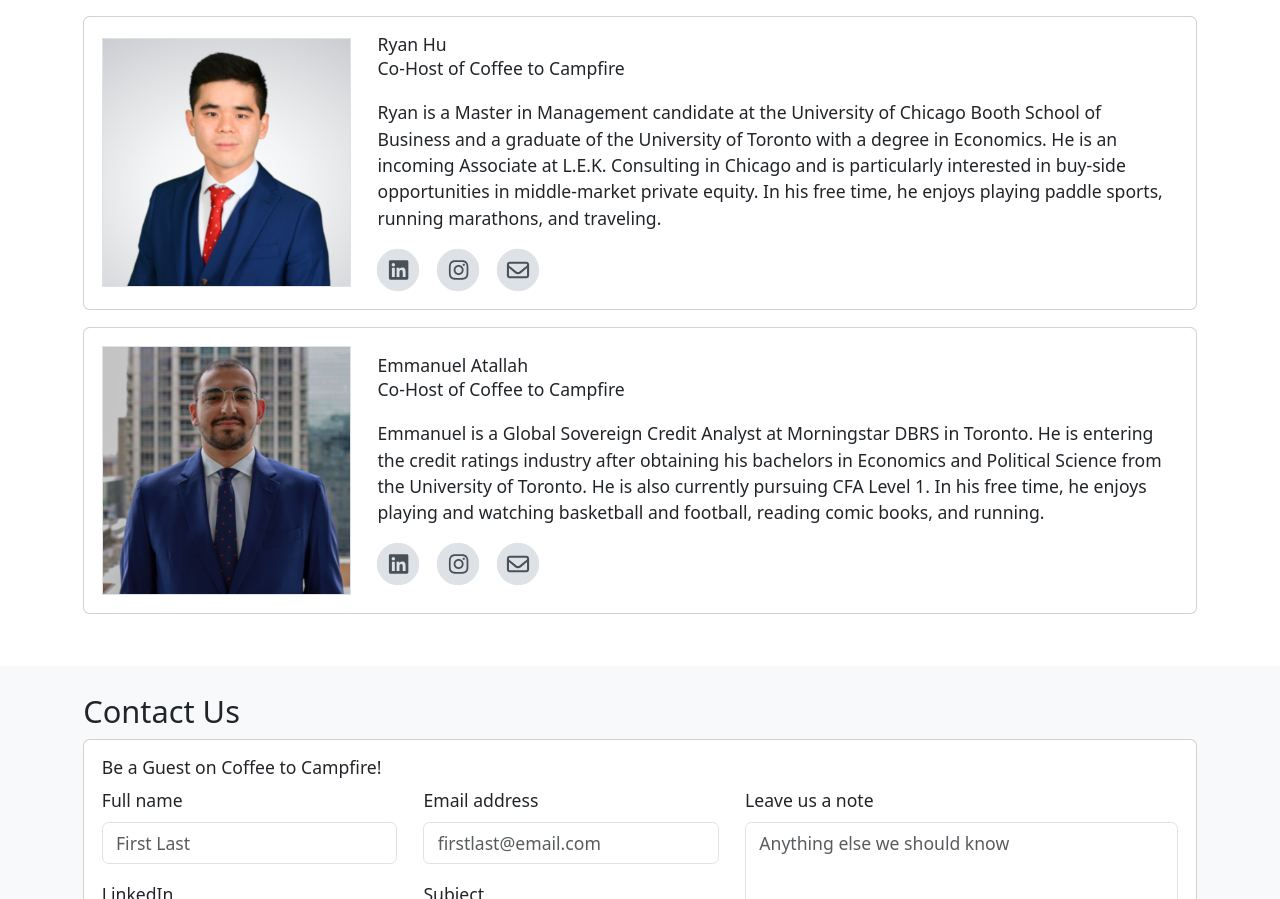
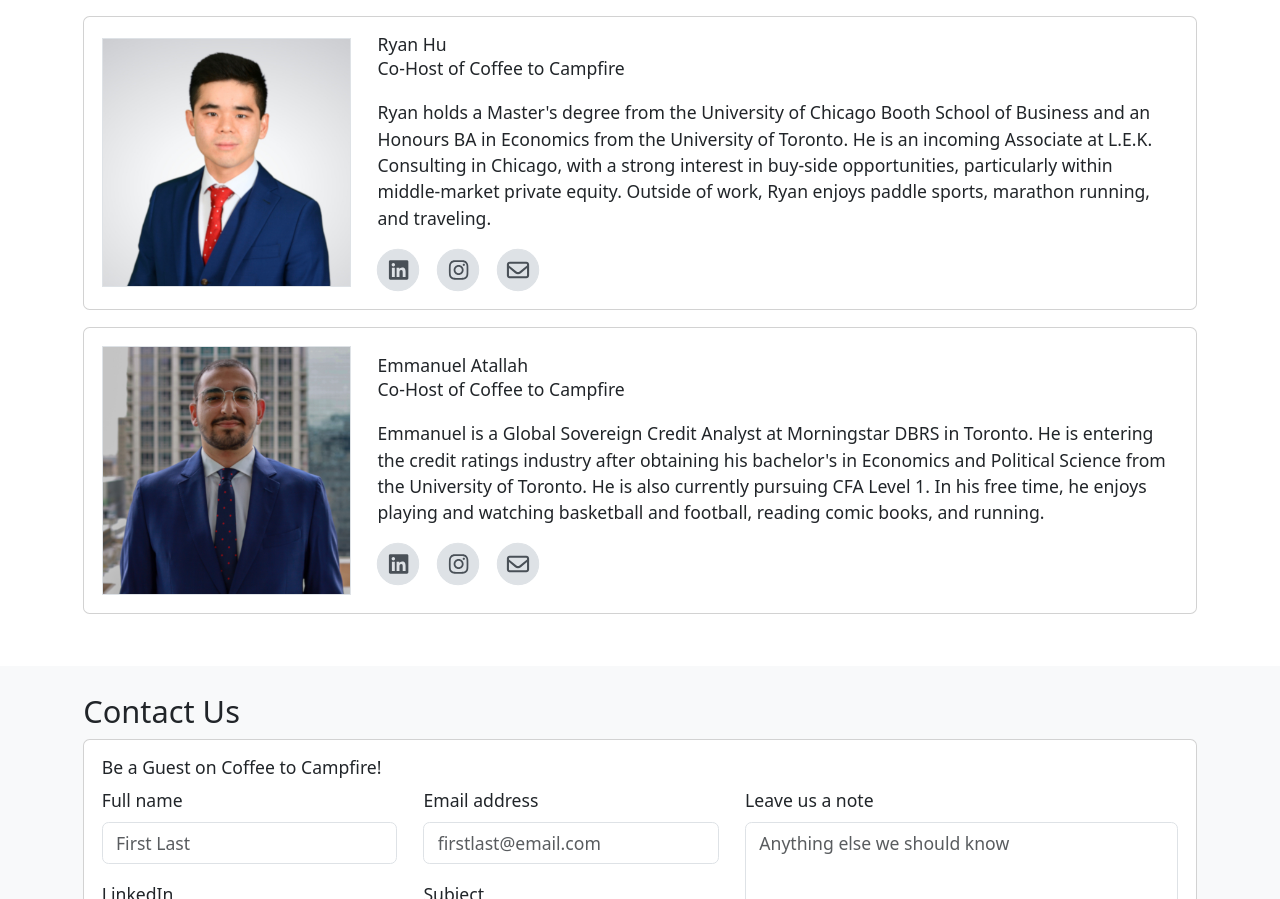
Before and after one commit to willdufault/ctc-podcast, a React (Vite) app: page / in a window 1280 px wide. Shown: the part 1935-2834 px from the top of the page. Built offline with nearby package versions, Linux system fonts and the light colour scheme.

Commit message:
Update index.tsx

```diff
--- a/src/components/About/index.tsx
+++ b/src/components/About/index.tsx
@@ -85,13 +85,13 @@ export default function About() {
                   <h6 className="mb-0">Ryan Hu</h6>
                   <p>Co-Host of Coffee to Campfire</p>
                   <p>
-                    Ryan is a Master in Management candidate at the University
-                    of Chicago Booth School of Business and a graduate of the
-                    University of Toronto with a degree in Economics. He is an
-                    incoming Associate at L.E.K. Consulting in Chicago and is
-                    particularly interested in buy-side opportunities in
-                    middle-market private equity. In his free time, he enjoys
-                    playing paddle sports, running marathons, and traveling.
+                    Ryan holds a Master's degree from the University of Chicago
+                    Booth School of Business and an Honours BA in Economics from
+                    the University of Toronto. He is an incoming Associate at
+                    L.E.K. Consulting in Chicago, with a strong interest in
+                    buy-side opportunities, particularly within middle-market
+                    private equity. Outside of work, Ryan enjoys paddle sports,
+                    marathon running, and traveling.
                   </p>
                   <div className="d-flex column-gap-3">
                     <Social
@@ -128,7 +128,7 @@ export default function About() {
                   <p>
                     Emmanuel is a Global Sovereign Credit Analyst at Morningstar
                     DBRS in Toronto. He is entering the credit ratings industry
-                    after obtaining his bachelors in Economics and Political
+                    after obtaining his bachelor's in Economics and Political
                     Science from the University of Toronto. He is also currently
                     pursuing CFA Level 1. In his free time, he enjoys playing
                     and watching basketball and football, reading comic books,
```
